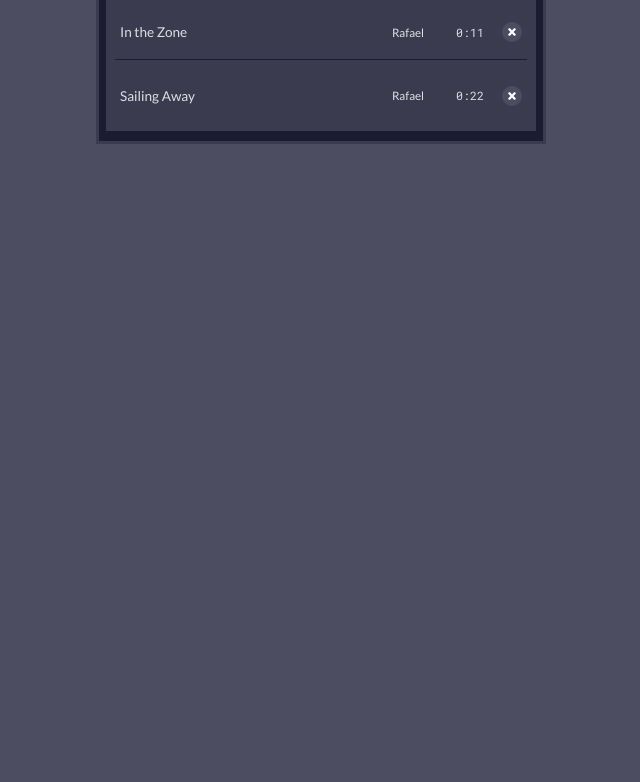
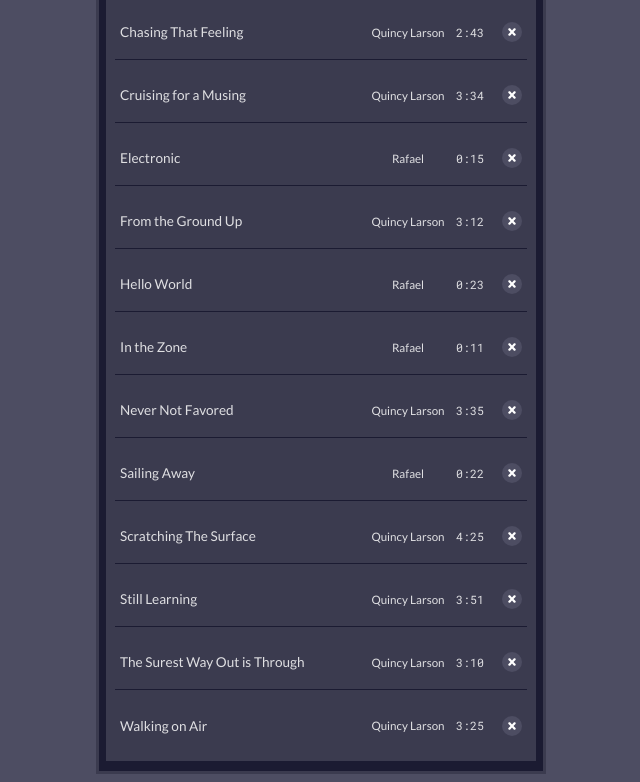
Before and after one commit to sehaj97/JSMusicPlayer, a plain HTML site: page index.html in a window 1280 px wide. Shown: the part 520-1302 px from the top of the page, without its empty margins (319-959 px from the left). Before the commit the page ends 800 px from the top, so only its background shows below. Drawn offline with Linux system fonts and the light colour scheme.

Commit message:
optimized music app

```diff
--- a/index.html
+++ b/index.html
@@ -8,7 +8,7 @@
     <link href="https://fonts.googleapis.com/css2?family=Lato&family=Roboto+Mono&display=swap" rel="stylesheet" />
     <link rel="stylesheet" href="styles.css" />
     <title>
-        Music App
+        Music Player App
     </title>
 </head>
 
@@ -20,7 +20,7 @@
                     <div></div>
                     <div></div>
                 </div>
-                <h1 class="fcc-title">JSPlayer</h1>
+                <h1 class="fcc-title">JsMusic</h1>
                 <div class="parallel-lines">
                     <div></div>
                     <div></div>
@@ -28,7 +28,7 @@
             </div>
             <div class="player-content">
                 <div id="player-album-art">
-                    <img src="https://s3.amazonaws.com/org.freecodecamp.mp3-player-project/quincy-larson-album-art.jpg"
+                    <img src="https://s3.amazonaws.com/org.freecodecamp.mp3-player-project/digital-drift.jpg"
                         alt="song cover art" />
                 </div>
                 <div class="player-display">
--- a/script.js
+++ b/script.js
@@ -1,47 +1,154 @@
+
 const playlistSongs = document.getElementById("playlist-songs");
 const playButton = document.getElementById("play");
 const pauseButton = document.getElementById("pause");
 const nextButton = document.getElementById("next");
 const previousButton = document.getElementById("previous");
 const shuffleButton = document.getElementById("shuffle");
-
 const allSongs = [
     {
         id: 0,
+        title: "Scratching The Surface",
+        artist: "Quincy Larson",
+        duration: "4:25",
+        src: "https://s3.amazonaws.com/org.freecodecamp.mp3-player-project/scratching-the-surface.mp3",
+    },
+    {
+        id: 1,
+        title: "Can't Stay Down",
+        artist: "Quincy Larson",
+        duration: "4:15",
+        src: "https://s3.amazonaws.com/org.freecodecamp.mp3-player-project/cant-stay-down.mp3",
+    },
+    {
+        id: 2,
+        title: "Still Learning",
+        artist: "Quincy Larson",
+        duration: "3:51",
+        src: "https://s3.amazonaws.com/org.freecodecamp.mp3-player-project/still-learning.mp3",
+    },
+    {
+        id: 3,
+        title: "Cruising for a Musing",
+        artist: "Quincy Larson",
+        duration: "3:34",
+        src: "https://s3.amazonaws.com/org.freecodecamp.mp3-player-project/cruising-for-a-musing.mp3",
+    },
+    {
+        id: 4,
+        title: "Never Not Favored",
+        artist: "Quincy Larson",
+        duration: "3:35",
+        src: "https://s3.amazonaws.com/org.freecodecamp.mp3-player-project/never-not-favored.mp3",
+    },
+    {
+        id: 5,
+        title: "From the Ground Up",
+        artist: "Quincy Larson",
+        duration: "3:12",
+        src: "https://s3.amazonaws.com/org.freecodecamp.mp3-player-project/from-the-ground-up.mp3",
+    },
+    {
+        id: 6,
+        title: "Walking on Air",
+        artist: "Quincy Larson",
+        duration: "3:25",
+        src: "https://s3.amazonaws.com/org.freecodecamp.mp3-player-project/walking-on-air.mp3",
+    },
+    {
+        id: 7,
+        title: "Can't Stop Me. Can't Even Slow Me Down.",
+        artist: "Quincy Larson",
+        duration: "3:52",
+        src: "https://s3.amazonaws.com/org.freecodecamp.mp3-player-project/cant-stop-me-cant-even-slow-me-down.mp3",
+    },
+    {
+        id: 8,
+        title: "The Surest Way Out is Through",
+        artist: "Quincy Larson",
+        duration: "3:10",
+        src: "https://s3.amazonaws.com/org.freecodecamp.mp3-player-project/the-surest-way-out-is-through.mp3",
+    },
+    {
+        id: 9,
+        title: "Chasing That Feeling",
+        artist: "Quincy Larson",
+        duration: "2:43",
+        src: "https://s3.amazonaws.com/org.freecodecamp.mp3-player-project/chasing-that-feeling.mp3",
+    },
+    {
+        id: 10,
         title: "Hello World",
         artist: "Rafael",
         duration: "0:23",
         src: "https://s3.amazonaws.com/org.freecodecamp.mp3-player-project/hello-world.mp3",
     },
     {
-        id: 1,
+        id: 11,
         title: "In the Zone",
         artist: "Rafael",
         duration: "0:11",
         src: "https://s3.amazonaws.com/org.freecodecamp.mp3-player-project/in-the-zone.mp3",
     },
     {
-        id: 2,
+        id: 12,
         title: "Camper Cat",
         artist: "Rafael",
         duration: "0:21",
         src: "https://s3.amazonaws.com/org.freecodecamp.mp3-player-project/camper-cat.mp3",
     },
     {
-        id: 3,
+        id: 13,
         title: "Electronic",
         artist: "Rafael",
         duration: "0:15",
         src: "https://s3.amazonaws.com/org.freecodecamp.mp3-player-project/electronic.mp3",
     },
     {
-        id: 4,
+        id: 14,
         title: "Sailing Away",
         artist: "Rafael",
         duration: "0:22",
         src: "https://s3.amazonaws.com/org.freecodecamp.mp3-player-project/sailing-away.mp3",
     },
 ];
+// const allSongs = [
+//   {
+//     id: 0,
+//     title: "Hello World",
+//     artist: "Rafael",
+//     duration: "0:23",
+//     src: "https://s3.amazonaws.com/org.freecodecamp.mp3-player-project/hello-world.mp3",
+//   },
+//   {
+//     id: 1,
+//     title: "In the Zone",
+//     artist: "Rafael",
+//     duration: "0:11",
+//     src: "https://s3.amazonaws.com/org.freecodecamp.mp3-player-project/in-the-zone.mp3",
+//   },
+//   {
+//     id: 2,
+//     title: "Camper Cat",
+//     artist: "Rafael",
+//     duration: "0:21",
+//     src: "https://s3.amazonaws.com/org.freecodecamp.mp3-player-project/camper-cat.mp3",
+//   },
+//   {
+//     id: 3,
+//     title: "Electronic",
+//     artist: "Rafael",
+//     duration: "0:15",
+//     src: "https://s3.amazonaws.com/org.freecodecamp.mp3-player-project/electronic.mp3",
+//   },
+//   {
+//     id: 4,
+//     title: "Sailing Away",
+//     artist: "Rafael",
+//     duration: "0:22",
+//     src: "https://s3.amazonaws.com/org.freecodecamp.mp3-player-project/sailing-away.mp3",
+//   },
+// ];
 
 const audio = new Audio();
 let userData = {
@@ -214,6 +321,7 @@ nextButton.addEventListener("click", playNextSong);
 previousButton.addEventListener("click", playPreviousSong);
 
 shuffleButton.addEventListener("click", shuffle);
+
 const sortSongs = () => {
     userData?.songs.sort((a, b) => {
         if (a.title < b.title) {
```
Also changed, not shown: styles.css (indentation only).
